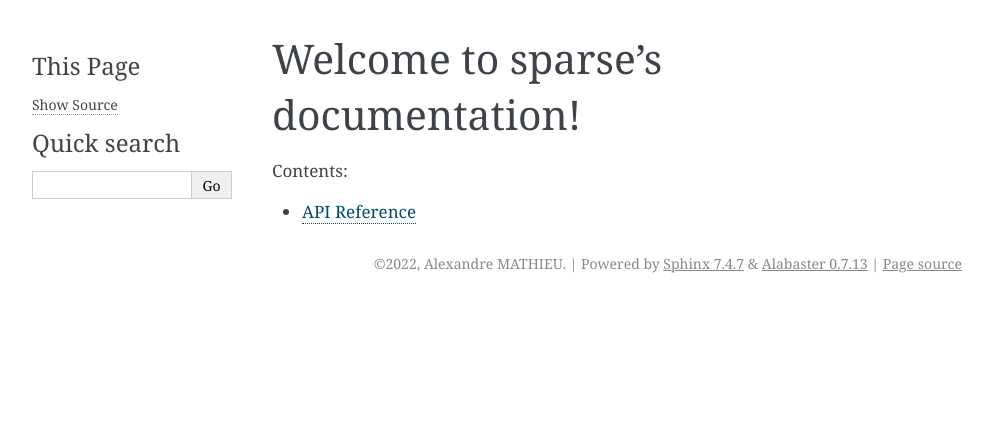
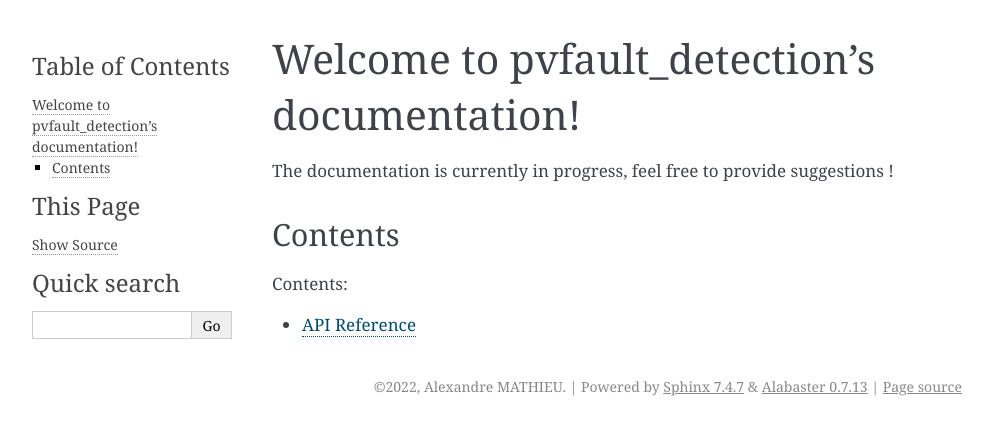
Before and after one commit to AlexandreHugoMathieu/pvfault_detection, a Sphinx documentation site: the page built from docs/source/index.rst, in a window 1280 px wide. Shown: the top 435 px of the page, without its empty margins (148-1141 px from the left). Built offline with Sphinx 7.4.7, drawn with Linux system fonts in a browser that asks for light colours.

Commit message:
Fixing readthedocs.yml

```diff
--- a/docs/source/index.rst
+++ b/docs/source/index.rst
@@ -1,5 +1,10 @@
-Welcome to sparse's documentation!
-==================================
+Welcome to pvfault_detection's documentation!
+=============================================
+
+The documentation is currently in progress, feel free to provide suggestions !
+
+Contents
+--------
 
 .. toctree::
    :maxdepth: 2
--- a/readthedocs.yml
+++ b/readthedocs.yml
@@ -13,5 +13,4 @@ sphinx:
 python:
   version: "3.10"
   install:
-    - method: pip
     - requirements: requirements.txt
```
